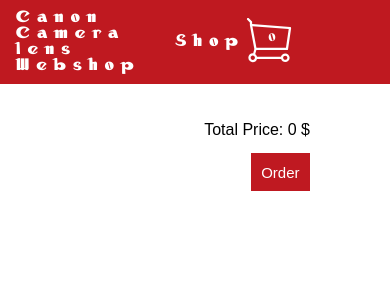
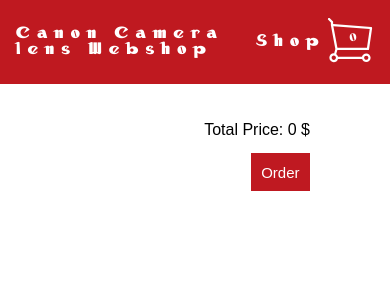
Before and after one commit to Franklin77711/shopping-cart, a React (Create React App) app: page /shopping-cart/cart in a window 390 px wide. Shown: the top 300 px of the page. Built offline with nearby package versions, Linux system fonts and the light colour scheme.

Commit message:
fixed navbar

```diff
--- a/src/Components/cartpage/cartpage.css
+++ b/src/Components/cartpage/cartpage.css
@@ -68,5 +68,7 @@
         flex-direction: column;
         font-size: smaller;
         word-break: break-all;
+        padding-bottom: 1em;
+        border-bottom: 1px solid black;
     }
 }
--- a/src/Components/navbar/navbar.css
+++ b/src/Components/navbar/navbar.css
@@ -3,23 +3,23 @@
    width: 100%;
    height: fit-content;
    margin: 0;
-   padding: 0;
+   padding:  1em 0;
    z-index: 1;
    background-color: #BF1920;
    color: white;
    padding-left: 1em;
+
 }
 .navbar{
     display: flex;
     gap: 3em;
-    margin: 1em 0;
-    margin-right: 10em;
     align-items: center;
 }
 .header{
     display: flex;
     justify-content: space-between;
     align-items: center;
+   padding-right: 2em;
 }
 
 
@@ -47,7 +47,6 @@
 @media screen and (max-width: 600px) {
     .link h1{
         font-size: 1em;
-        width: 10em
 
     }
     .link h2{
@@ -55,13 +54,19 @@
     }
     .header{
         gap: 0em;
+        justify-content: space-between;
+        padding-right: 2em;
     }
     .navbar{
         gap: 0;
-        margin: 1em 0;
-        margin-right: 10em;
+
+        align-items: center;
+
     }
-    .navigation{
-        gap: 1em;
+    .wrapper{
+        word-break: keep-all;
+        width: fit-content;
+        display:table-cell;
+        vertical-align:middle;
     }
 }
```
